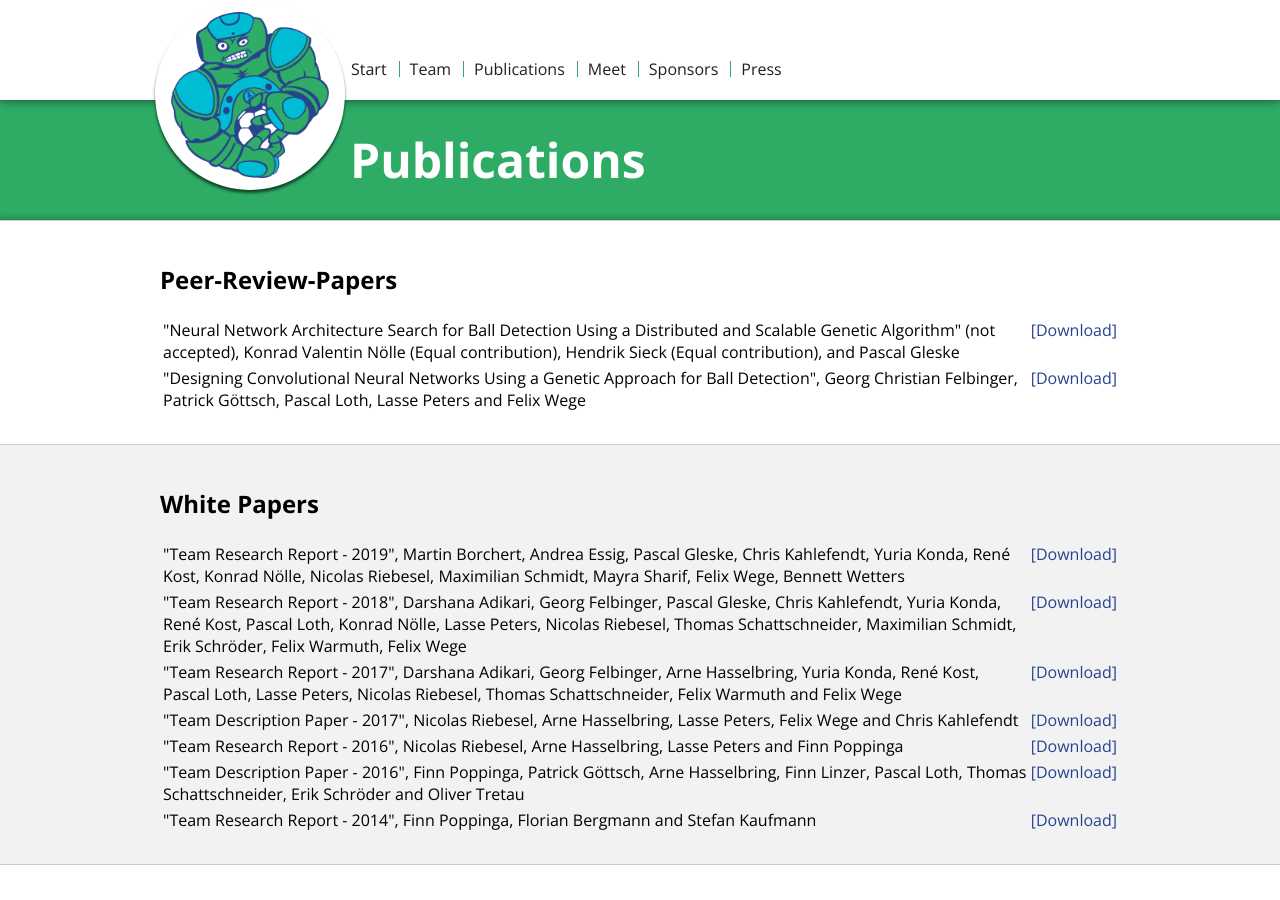
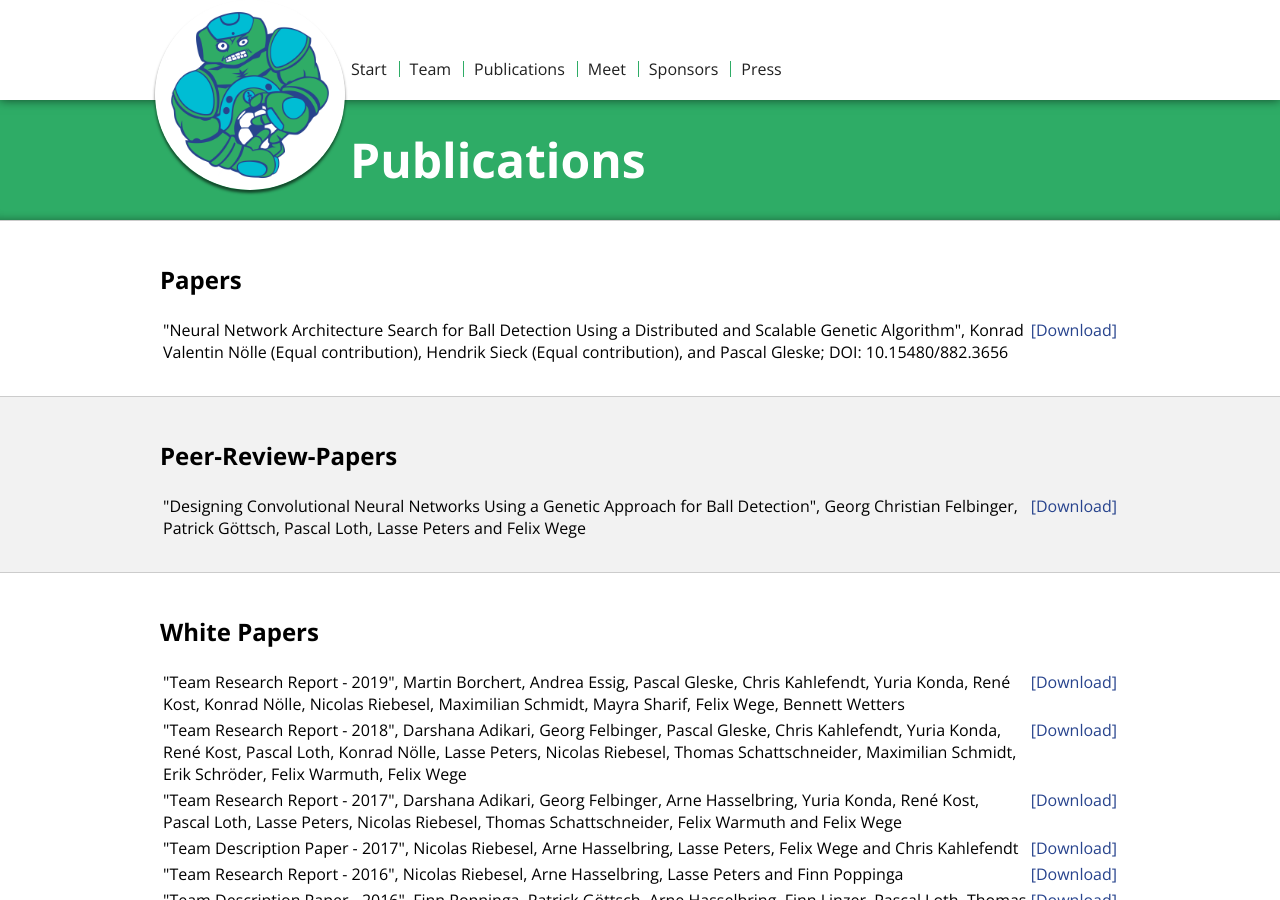
Before and after one commit to HULKs/hulks.github.io, a Jekyll site: the page built from publications/index.html, in a window 1280 px wide and 900 px high. Built offline with Jekyll 4.4.1, drawn with Linux system fonts in a browser that asks for light colours.

Commit message:
Change paper sections

```diff
--- a/publications/index.html
+++ b/publications/index.html
@@ -11,12 +11,20 @@ title: Publications
 
 <section>
   <div class="container">
+    <h2>Papers</h2>
+    <table>
+      <tr>
+        <td>"Neural Network Architecture Search for Ball Detection Using a Distributed and Scalable Genetic Algorithm", Konrad Valentin Nölle (Equal contribution), Hendrik Sieck (Equal contribution), and Pascal Gleske; DOI: 10.15480/882.3656</td>
+        <td valign="top"><a href="{{site.path}}/_files/Paper_Neural_Network_Architecture_Search_for_Ball_Detection_Using_a_Distributed_and_Scalable_Genetic_Algorithm.pdf" target="_blank">[Download]</a></td>
+      </tr>
+    </table>
+  </div>
+</section>
+
+<section>
+  <div class="container">
     <h2>Peer-Review-Papers</h2>
     <table>
-      <tr>
-        <td>"Neural Network Architecture Search for Ball Detection Using a Distributed and Scalable Genetic Algorithm" (not accepted), Konrad Valentin Nölle (Equal contribution), Hendrik Sieck (Equal contribution), and Pascal Gleske</td>
-        <td valign="top"><a href="{{site.path}}/_files/Paper_Neural_Network_Architecture_Search_for_Ball_Detection_Using_a_Distributed_and_Scalable_Genetic_Algorithm.pdf" target="_blank">[Download]</a></td>
-      </tr>
       <tr>
         <td>"Designing Convolutional Neural Networks Using a Genetic Approach for Ball Detection", Georg Christian Felbinger, Patrick Göttsch, Pascal Loth, Lasse Peters and Felix Wege</td>
         <td valign="top"><a href="{{site.path}}/_files/Paper_Designing_Convolutional_Neural_Networks_Using_a_Genetic_Approach_for_Ball_Detection.pdf" target="_blank">[Download]</a></td>
```
